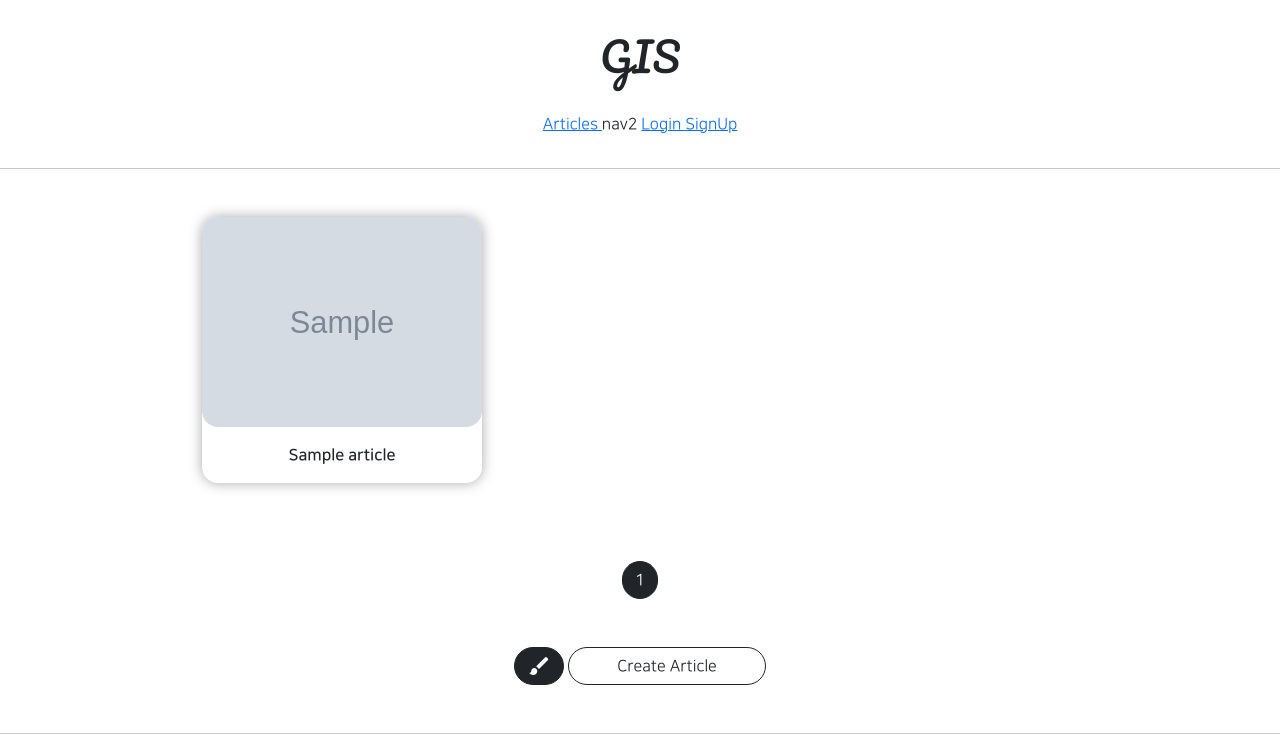
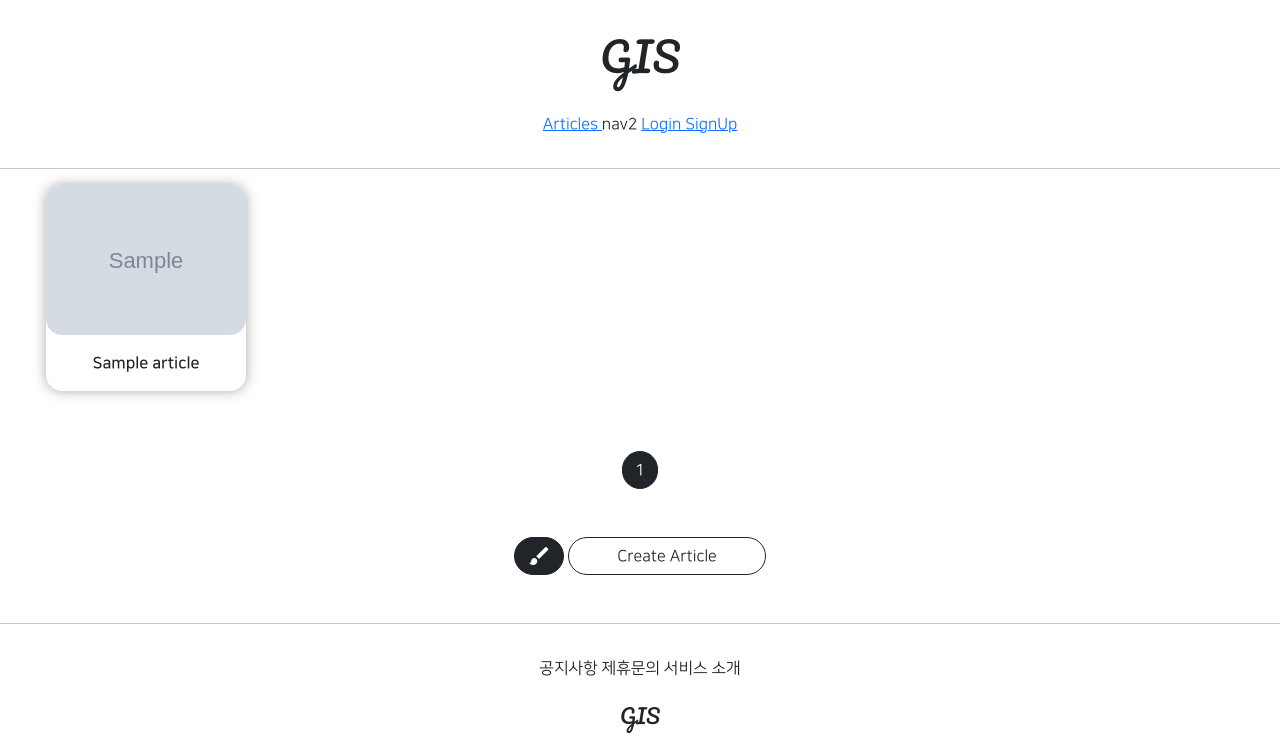
Before and after one commit to Jeongp4939/JH, a Django app: page /articles/list/ in a window 1280 px wide. Shown: the top 753 px of the page. Run offline with Django 3.2, Linux system fonts and the light colour scheme; tables that the repository leaves empty hold one stand-in row (values such as "Sample post"); grey boxes marked "Sample" are stand-in pictures; parts of the project's set-up code (start-up, migrations or seed data) failed here and were passed over; some libraries are stand-ins or nearby versions.

Commit message:
08/12 commit 2

```diff
--- a/articleapp/templates/articleapp/list.html
+++ b/articleapp/templates/articleapp/list.html
@@ -5,8 +5,14 @@
 
     <style>
 
+        .container {
+            padding: 0;
+            margin: 0 0 auto;
+        }
+
         .container div {
-            width: 280px;
+            width: 45%;
+                max-width: 200px;
             display: flex;
             justify-content: center;
             align-items: center;
@@ -22,7 +28,7 @@
 
     </style>
 
-    <div class="container my-5">
+    <div class="container my-3">
 
         {% for article in article_list %}
 
--- a/static/js/magicgrid.js
+++ b/static/js/magicgrid.js
@@ -277,7 +277,7 @@ MagicGrid.prototype.listen = function listen () {
 let magicGrid = new MagicGrid({
   container: '.container',
   animate: true,
-  gutter: 30,
+  gutter: 12,
   static: true,
   useMin: true
 });
```
